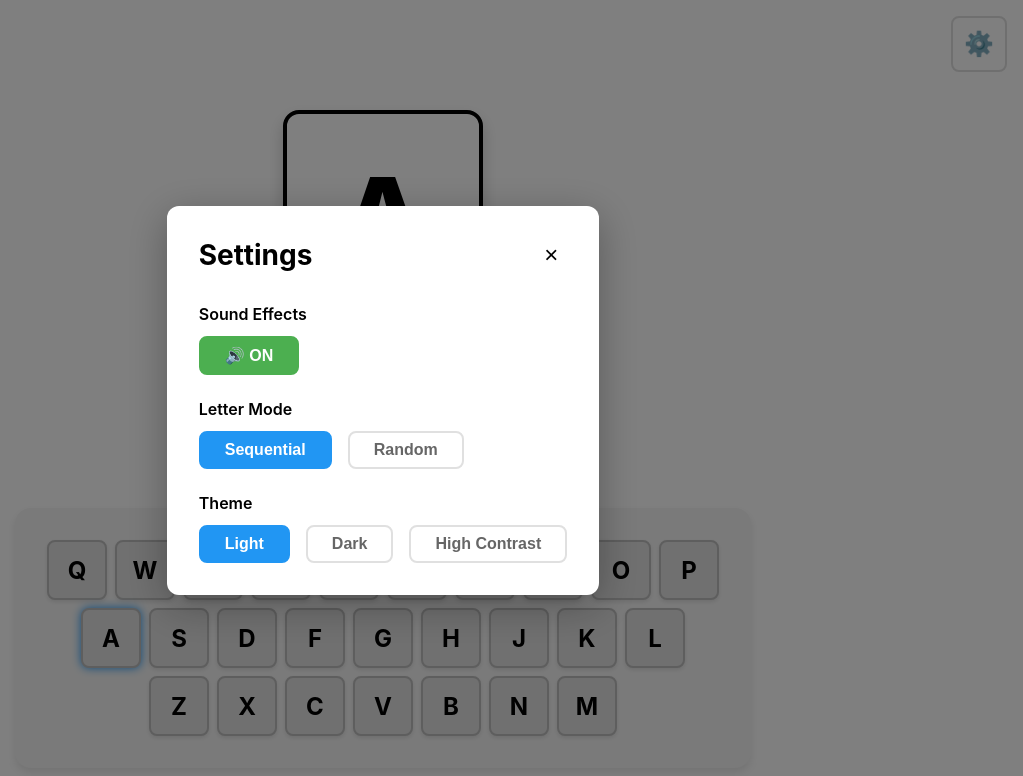
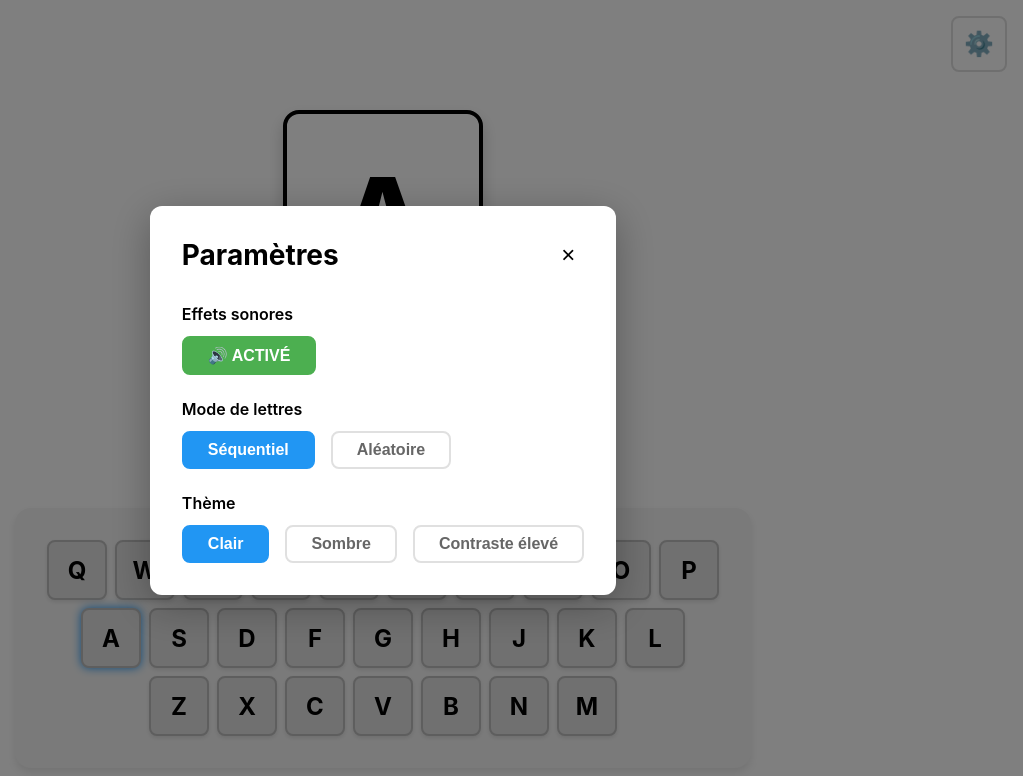
Before and after one commit to JulienRobberechts/letter-master, a React (Vite) app: page / in a window 1280 px wide. Both pictures are taken after a click on the button "⚙️". Shown: the top 776 px of the page, without its empty margins (257-1280 px from the left). Built offline with nearby package versions, Linux system fonts and the light colour scheme.

Commit message:
i18n: translate UI to French

```diff
--- a/src/components/App.jsx
+++ b/src/components/App.jsx
@@ -104,7 +104,7 @@ function GameContent() {
 
   return (
     <AppContainer>
-      <SettingsButton onClick={() => setShowSettings(true)} aria-label="Open settings">
+      <SettingsButton onClick={() => setShowSettings(true)} aria-label="Ouvrir les paramètres">
         ⚙️
       </SettingsButton>
       <MainContent>
--- a/src/components/FeedbackDisplay.jsx
+++ b/src/components/FeedbackDisplay.jsx
@@ -57,7 +57,7 @@ const FeedbackDisplay = ({ target, typed, isCorrect }) => {
   if (isCorrect === null) {
     return (
       <Container>
-        <Instruction>Type the letter</Instruction>
+        <Instruction>Tapez la lettre</Instruction>
       </Container>
     );
   }
@@ -70,7 +70,7 @@ const FeedbackDisplay = ({ target, typed, isCorrect }) => {
           animate={{ scale: 1 }}
           transition={{ type: 'spring', stiffness: 260, damping: 20 }}
         >
-          Correct! ✓
+          Correct ! ✓
         </Message>
       </Container>
     );
@@ -82,11 +82,11 @@ const FeedbackDisplay = ({ target, typed, isCorrect }) => {
       <ComparisonContainer>
         <ComparisonItem>
           <ComparisonLetter $isExpected={true}>{target}</ComparisonLetter>
-          <ComparisonLabel>Expected</ComparisonLabel>
+          <ComparisonLabel>Attendu</ComparisonLabel>
         </ComparisonItem>
         <ComparisonItem>
           <ComparisonLetter $isExpected={false}>{typed}</ComparisonLetter>
-          <ComparisonLabel>Typed</ComparisonLabel>
+          <ComparisonLabel>Tapé</ComparisonLabel>
         </ComparisonItem>
       </ComparisonContainer>
     </Container>
--- a/src/components/Key.jsx
+++ b/src/components/Key.jsx
@@ -32,7 +32,7 @@ const Key = ({ letter, isPressed, isTarget }) => {
       $isPressed={isPressed}
       $isTarget={isTarget}
       role="button"
-      aria-label={`Key ${letter}`}
+      aria-label={`Touche ${letter}`}
     >
       {letter}
     </KeyButton>
--- a/src/components/SettingsPanel.jsx
+++ b/src/components/SettingsPanel.jsx
@@ -132,66 +132,66 @@ const SettingsPanel = ({ onClose }) => {
     <Overlay onClick={handleOverlayClick}>
       <Panel>
         <Header>
-          <Title>Settings</Title>
-          <CloseButton onClick={onClose} aria-label="Close settings">
+          <Title>Paramètres</Title>
+          <CloseButton onClick={onClose} aria-label="Fermer les paramètres">
             ×
           </CloseButton>
         </Header>
 
         <SettingRow>
-          <SettingLabel>Sound Effects</SettingLabel>
+          <SettingLabel>Effets sonores</SettingLabel>
           <ToggleButton
             $active={soundEnabled}
             onClick={toggleSound}
-            aria-label={`Sound ${soundEnabled ? 'enabled' : 'disabled'}`}
+            aria-label={`Son ${soundEnabled ? 'activé' : 'désactivé'}`}
           >
-            {soundEnabled ? '🔊 ON' : '🔇 OFF'}
+            {soundEnabled ? '🔊 ACTIVÉ' : '🔇 DÉSACTIVÉ'}
           </ToggleButton>
         </SettingRow>
 
         <SettingRow>
-          <SettingLabel>Letter Mode</SettingLabel>
+          <SettingLabel>Mode de lettres</SettingLabel>
           <RadioGroup>
             <RadioButton
               $active={letterMode === 'sequential'}
               onClick={() => setLetterMode('sequential')}
-              aria-label="Sequential mode"
+              aria-label="Mode séquentiel"
             >
-              Sequential
+              Séquentiel
             </RadioButton>
             <RadioButton
               $active={letterMode === 'random'}
               onClick={() => setLetterMode('random')}
-              aria-label="Random mode"
+              aria-label="Mode aléatoire"
             >
-              Random
+              Aléatoire
             </RadioButton>
           </RadioGroup>
         </SettingRow>
 
         <SettingRow>
-          <SettingLabel>Theme</SettingLabel>
+          <SettingLabel>Thème</SettingLabel>
           <RadioGroup>
             <RadioButton
               $active={theme === 'light'}
               onClick={() => setTheme('light')}
-              aria-label="Light theme"
+              aria-label="Thème clair"
             >
-              Light
+              Clair
             </RadioButton>
             <RadioButton
               $active={theme === 'dark'}
               onClick={() => setTheme('dark')}
-              aria-label="Dark theme"
+              aria-label="Thème sombre"
             >
-              Dark
+              Sombre
             </RadioButton>
             <RadioButton
               $active={theme === 'highContrast'}
               onClick={() => setTheme('highContrast')}
-              aria-label="High contrast theme"
+              aria-label="Thème à contraste élevé"
             >
-              High Contrast
+              Contraste élevé
             </RadioButton>
           </RadioGroup>
         </SettingRow>
```
